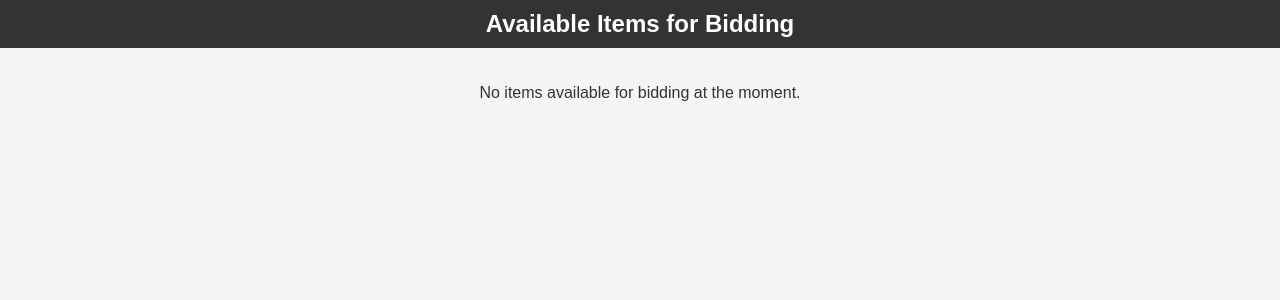
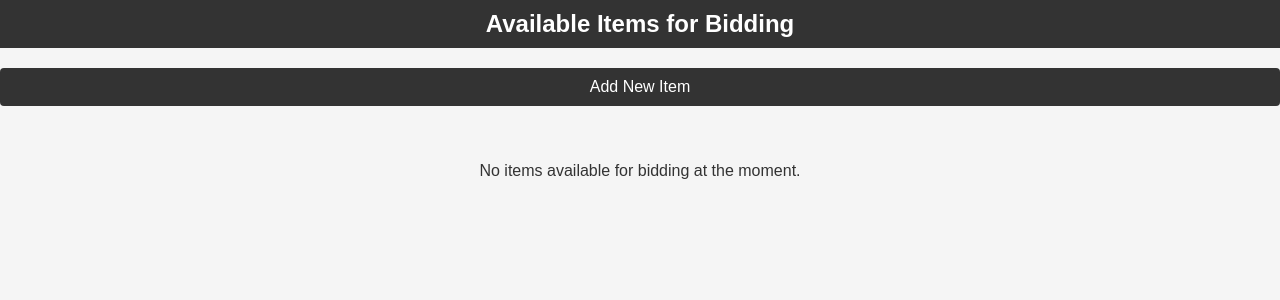
Before and after one commit to 5200-Group5/ElectronicBiddingSys, a Django app: page /bidding/ in a window 1280 px wide. Shown: the part 75-375 px from the top of the page. Run offline with Django 4.2, Linux system fonts and the light colour scheme; the visitor is signed in with stand-in values (Sample User, id 1); data that the repository does not hold is empty; parts of the project's set-up code (start-up, migrations or seed data) failed here and were passed over.

Commit message:
update
 - Bidding page can create new item and update to database
- User who doesn't sign in can't access bidding page

```diff
--- a/ElectonicBiddingSys/BiddingApp/forms.py
+++ b/ElectonicBiddingSys/BiddingApp/forms.py
@@ -1,12 +1,17 @@
 from django import forms
 from django.contrib.auth.forms import UserCreationForm
-from .models import CustomUser
+from .models import Item
 
-class UserCreationForm(UserCreationForm):
-    first_name = forms.CharField(max_length=30, required=True)
-    last_name = forms.CharField(max_length=30, required=True)
-    email = forms.EmailField(max_length=254, required=True)
+# class UserCreationForm(UserCreationForm):
+#     first_name = forms.CharField(max_length=30, required=True)
+#     last_name = forms.CharField(max_length=30, required=True)
+#     email = forms.EmailField(max_length=254, required=True)
 
+#     class Meta:
+#         model = CustomUser
+#         fields = ('username', 'first_name', 'last_name', 'email', 'password1', 'password2')
+
+class ItemForm(forms.ModelForm):
     class Meta:
-        model = CustomUser
-        fields = ('username', 'first_name', 'last_name', 'email', 'password1', 'password2')
+        model = Item
+        fields = ['name', 'description', 'picture', 'category', 'condition', 'starting_price', 'end_date', 'start_date']
--- a/ElectonicBiddingSys/BiddingApp/urls.py
+++ b/ElectonicBiddingSys/BiddingApp/urls.py
@@ -17,4 +17,6 @@ urlpatterns = [
     path('item_detail/<int:item_id>/', views.item_detail, name='item_detail'),
     path('place_bid/<int:item_id>/', views.place_bid, name='place_bid'),
     path("chatbot/", views.chatbot, name="chatbot"),
+    path('create_item/', views.create_item, name='create_item'),
+    path('save_item/', views.save_item, name='save_item'),
 ]
--- a/ElectonicBiddingSys/BiddingApp/views.py
+++ b/ElectonicBiddingSys/BiddingApp/views.py
@@ -90,10 +90,13 @@ from django.http import HttpResponse
 from django.urls import reverse
 from django.contrib.auth.decorators import login_required
 from decimal import Decimal, InvalidOperation
+from .forms import ItemForm
 
 # Create your views here.
+@login_required
 def bidding_page(request):
     items = Item.objects.all()  # Get all items from the database
+    form = ItemForm()
     return render(request, 'BiddingApp/bidding_page.html', {'items': items})
 
 def item_detail(request, item_id):
@@ -126,6 +129,23 @@ def item_detail(request, item_id):
 def place_bid(request, item_id):
     # This function might not be necessary
     pass
+
+def create_item(request):
+    form = ItemForm()
+    return render(request, 'BiddingApp/create_item.html', {'form': form})
+
+def save_item(request):
+    if request.method == 'POST':
+        form = ItemForm(request.POST, request.FILES)  # Include request.FILES if your form contains file uploads like images
+        if form.is_valid():
+            form.save()  # Save the new item to the database
+            return redirect('bidding:bidding_page')  # Redirect to bidding page or another appropriate page
+
+    else:
+        form = ItemForm()  # If not POST, create a blank form
+
+    return render(request, 'BiddingApp/create_item.html', {'form': form})
+
 
 api_key = " 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"
 openAIDescription = "This is sql, and table name is Item, the coulum name is ItemID, Description, Picture, Category(it contains two type 'Antiques' and 'Electronics'), " \
--- a/ElectonicBiddingSys/static/style.css
+++ b/ElectonicBiddingSys/static/style.css
@@ -58,3 +58,20 @@ a {
 a:hover {
     background-color: #555;
 }
+
+.add-item-button {
+    display: block;
+    margin: 20px auto;  /* Centers the button horizontally */
+    background-color: #333;
+    color: white;
+    padding: 10px 20px;
+    text-align: center;
+    text-decoration: none;
+    border-radius: 4px;
+    font-size: 16px;
+    transition: background-color 0.3s ease;
+}
+
+.add-item-button:hover {
+    background-color: #555;
+}
--- a/ElectonicBiddingSys/templates/BiddingApp/bidding_page.html
+++ b/ElectonicBiddingSys/templates/BiddingApp/bidding_page.html
@@ -12,13 +12,19 @@
             {% include 'components/navbar.html' %}
         </div>
         <h1>Available Items for Bidding</h1>
+        <!-- Button to go to the item creation page -->
+        <a href="{% url 'bidding:create_item' %}" class="add-item-button"
+            >Add New Item</a
+        >
         <div class="item-list">
             {% for item in items %}
             <div class="item">
                 <h2>Item Name: {{ item.name }}</h2>
                 <p>Description: {{ item.description }}</p>
                 <p>Category: {{ item.category }}</p>
-                <p>Starting Bid: {{ item.starting_price }}</p>
+                <p>Starting Price: {{ item.starting_price }}</p>
+                <p>Start date: {{ item.start_date }}</p>
+                <p>End date: {{ item.end_date }}</p>
                 <!-- Update the URL tag with the namespace -->
                 <a href="{% url 'bidding:item_detail' item_id=item.item_id %}"
                     >View Details</a
```
Also changed, not shown: ElectonicBiddingSys/static/create_item.css (added, +66 -0 lines), ElectonicBiddingSys/templates/BiddingApp/create_item.html (added, +25 -0 lines).
